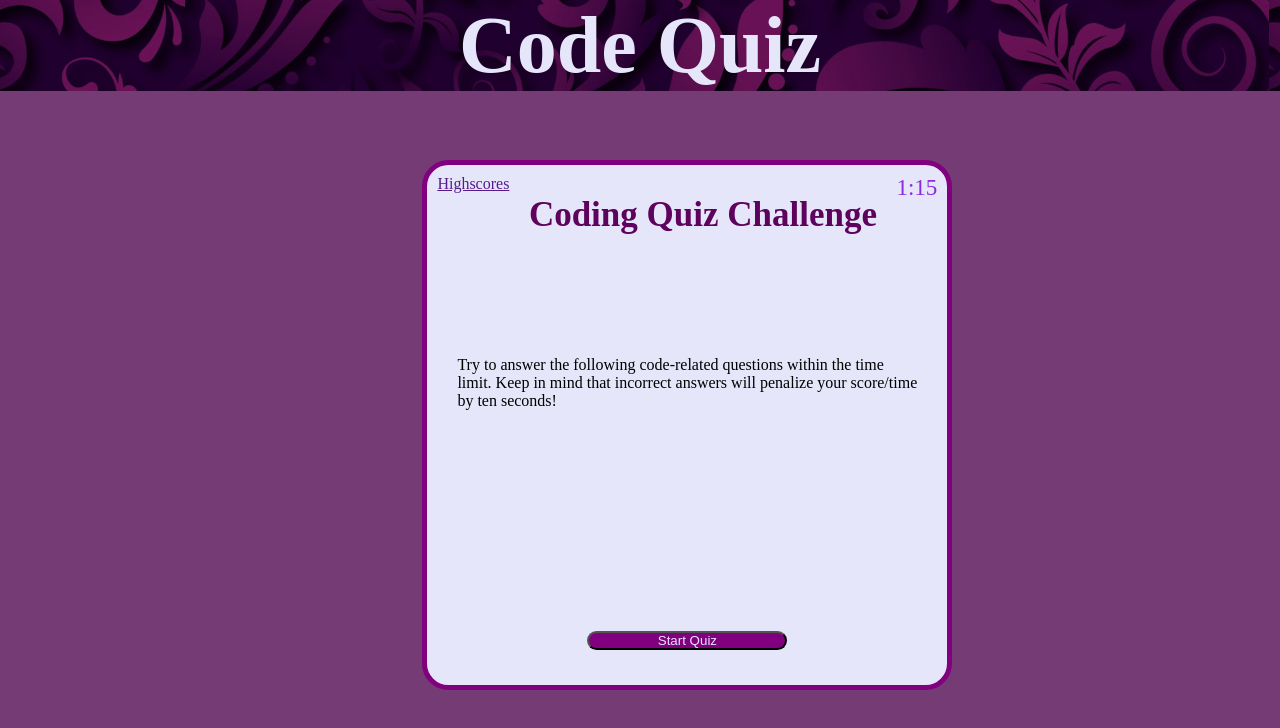
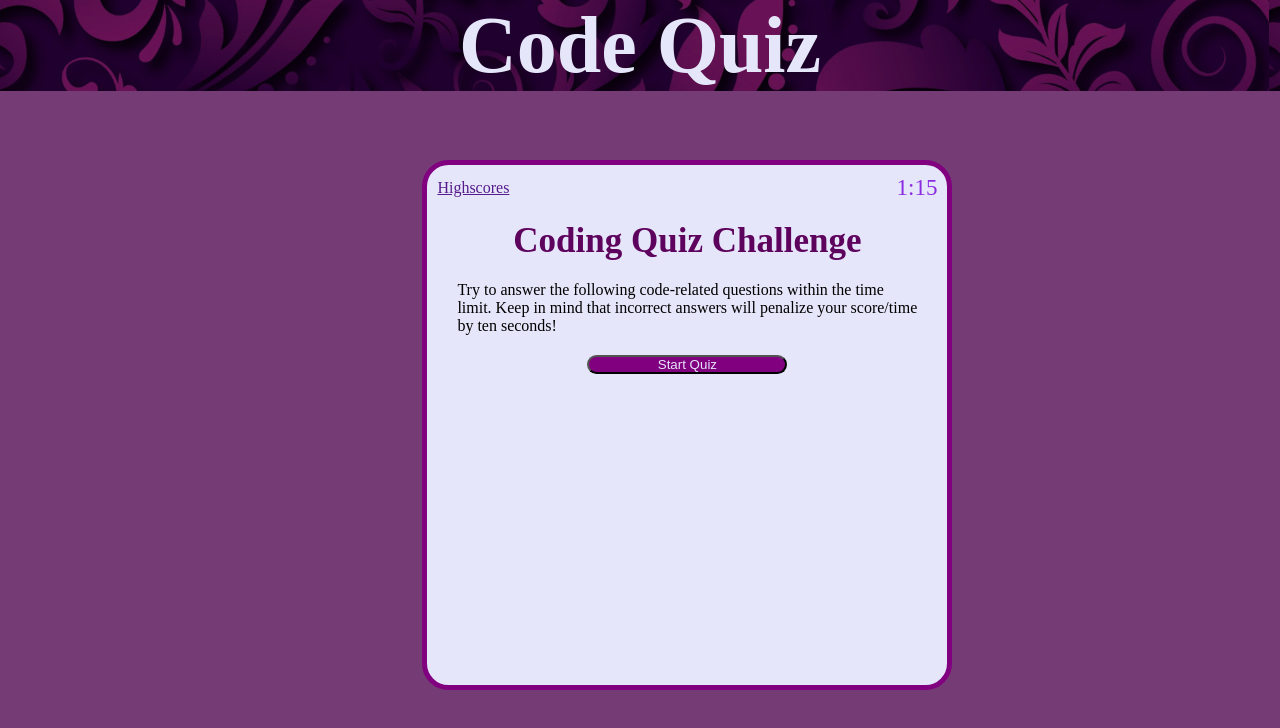
Before and after one commit to RepoPanda/code-quiz, a plain HTML site: page index.html in a window 1280 px wide. Drawn offline with Linux system fonts and the light colour scheme.

Commit message:
Html semantics updated to be more flexible with quiz content placement

```diff
--- a/assets/css/style.css
+++ b/assets/css/style.css
@@ -35,8 +35,6 @@ h1 {
 section{
     display: flex;
     justify-content: center;
-    position: absolute;
-    align-content: center;
     left: 33%;
     top: 20%;
     width: 500px;
@@ -45,6 +43,20 @@ section{
     border: 5px solid purple;
     border-radius: 5%;
     background-color: var(--light);
+    position: absolute;
+    align-content: center;
+}
+
+#content-box {
+    display: flex;
+    flex-direction: column;
+}
+
+#quizHeaderHsAndTime {
+    display:flex;
+    justify-content: space-between;
+    align-items: center;
+
 }
 /* --------------------------------------------------------- */
 /*quizDiv selectors */
@@ -60,6 +72,7 @@ section{
 
 #quizHeader {
     display: flex;
+    flex-direction: column;
     justify-content: space-between;
 }
 
--- a/assets/javascript/script.js
+++ b/assets/javascript/script.js
@@ -69,21 +69,28 @@ var displayedTime = document.querySelector('#displayTime');
 // number reliant on amount of questions
 var timeLeft = questions.length * 15; // 75 (for now)
 
+
 // ------------------------------------------------------------------------------
 // (1)event listener added to START QUIZ button in html.
-//(a) timer function created
+//(a) timer function created and placed within click event
 startQuizButton.addEventListener("click", function (){
   function countDown(){
     const minutes = Math.floor(timeLeft/60);
     var seconds = timeLeft % 60;
     seconds = seconds < 10 ? '0' + seconds : seconds;
-
-    displayedTime.innerHTML = `${minutes}:${seconds}`
+    displayedTime.innerHTML = `${minutes}:${seconds}`;
     timeLeft--;
   };
   setInterval(countDown, 1000);
 
+
 });
 
 
-// b.questions will load up
+// b.questions will be presented
+
+function quizQuestions (){
+  if (timeLeft > 0) {
+
+  }
+};
--- a/index.html
+++ b/index.html
@@ -1,5 +1,6 @@
 <!DOCTYPE html>
 <html lang="en">
+
 <head>
   <meta charset="UTF-8" />
   <meta http-equiv="X-UA-Compatible" content="IE=edge" />
@@ -15,16 +16,18 @@
 
   <main>
     <section>
-          <!-- quiz content div -->
-          <div id="quizDiv">
+      <div id="content-box">
         <div id="quizHeader">
+          <div id="quizHeaderHsAndTime">
             <!-- link to highscores/NEED TO CREATE another html page for high scores -->
-              <!-- <a href="">View Highscores</a> -->
             <a href="">Highscores</a>
-              <h2>Coding Quiz Challenge</h2>
             <!-- timer will go here.-->
             <div id="displayTime">1:15</div>
           </div>
+          <h2>Coding Quiz Challenge</h2>
+        </div>
+        <!-- quiz content div -->
+        <div id="quizDiv">
           <p>Try to answer the following code-related questions
             within the time limit. Keep in mind that incorrect
             answers will penalize your score/time by ten seconds!
@@ -32,6 +35,7 @@
           <ul id="answersUl"></ul>
           <!-- start quiz button. Id will be linked to java script  -->
           <button id="startQuiz">Start Quiz</button>
+        </div>
       </div>
     </section>
 
@@ -41,4 +45,5 @@
     </div>
   </main>
 </body>
+
 </html>
```
Lines whose indentation alone changed are shown as unchanged.
